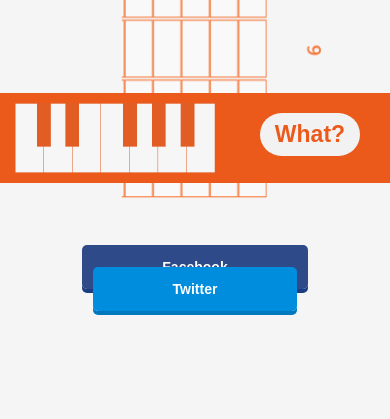
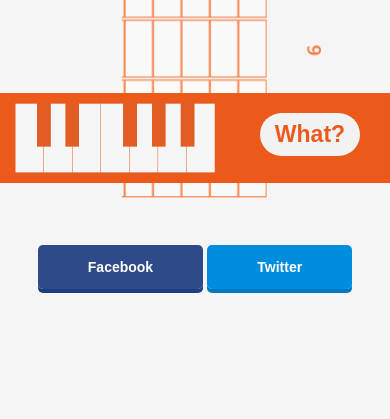
Before and after one commit to tamama9018/Tab-analyzer, a PHP site: page / in a window 390 px wide. Shown: the part 661-1080 px from the top of the page. After the commit the page ends 954 px from the top, so only its background shows below. Run offline with PHP 8.4, Linux system fonts and the light colour scheme; data that the repository does not hold is empty.

Commit message:
file change

```diff
--- a/index.php
+++ b/index.php
@@ -259,8 +259,8 @@
  </div>
  <center>
   <div class="sosyal">
-    <a href="https://www.facebook.com/sharer/sharer.php" class="facebook">Facebook</a>
-    <a href="https://twitter.com/intent/tweet" class="twitter">Twitter</a>
+    <a href="https://www.facebook.com/sharer/sharer.php?u={https://whatab.herokuapp.com}" class="facebook">Facebook</a>
+    <a href="https://twitter.com/intent/tweet?url={https://whatab.herokuapp.com}" class="twitter">Twitter</a>
 
     </div>
 </center>
--- a/main.css
+++ b/main.css
@@ -1,7 +1,7 @@
 /*共通部分
 -------------------------------------*/
   body{
-    font-family: "Segoe UI","YuGothic", "游ゴシック体", sans-serif;
+    font-family: "Segoe UI",'Hiragino Kaku Gothic ProN', "ヒラギノ角ゴ ProN","YuGothic", "游ゴシック体", sans-serif;
     background-color: #F5F5F5;
   }
 
@@ -11,7 +11,7 @@
   /*検索結果*/
   .chord{
     font-size: 16px;
-    color:#EC5A1B;
+    /*color:#EC5A1B;*/
     font-weight:bolder;
     font-weight: 500;
   }
@@ -187,7 +187,7 @@
   text-decoration: none;
   color: white;
   border-radius: 5px;
-  padding: 14px 80px;
+  padding: 14px 50px;
 }
 .facebook:hover {
   background-color: #354F84;
@@ -209,7 +209,7 @@
   text-decoration: none;
   color: white;
   border-radius: 5px;
-  padding: 14px 80px;
+  padding: 14px 50px;
 }
 .twitter:active {
   top: 2px;
@@ -344,7 +344,9 @@ margin-top: 10px
   display: inline-block;
 font-size: 14px;
 overflow-wrap:break-word;
-width:80px;
+width:300px;
+padding: 7px;
+line-height: 20px;
 }
 .answer{
 
```
